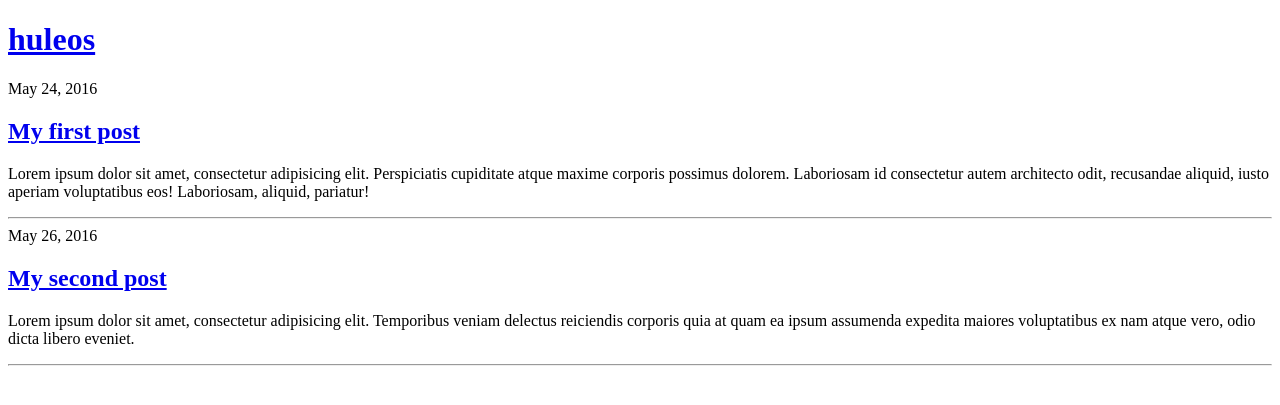
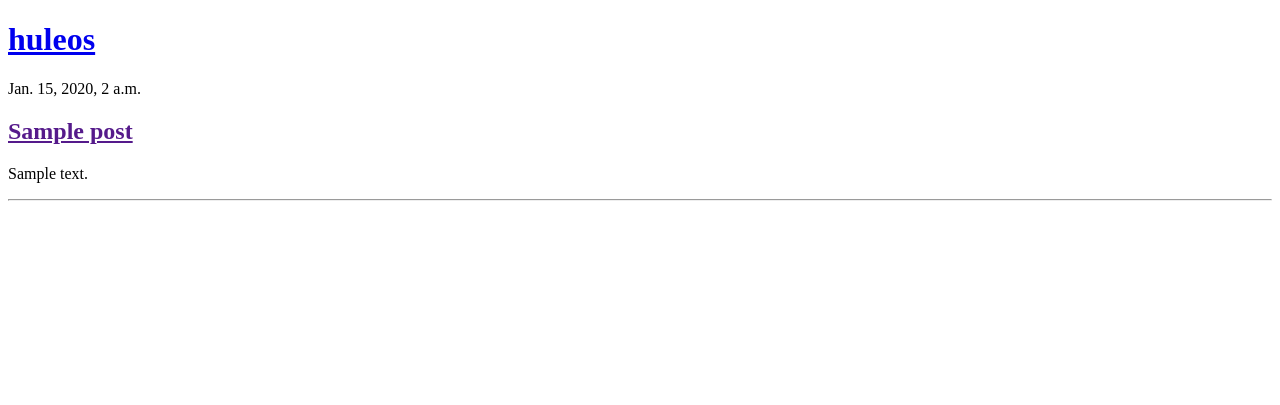
Before and after one commit to huleos/my-first-blog, a Django app: template blog/templates/blog/post_list.html in a window 1280 px wide. Shown: the top 405 px of the page. Run offline with Django 3.2, Linux system fonts and the light colour scheme; the template is opened without the code that fills it: values that come from a table or form of the project are taken from there, others are empty; tables that the repository leaves empty hold one stand-in row (values such as "Sample post").

Commit message:
modified templates display posts

```diff
--- a/blog/templates/blog/post_list.html
+++ b/blog/templates/blog/post_list.html
@@ -8,21 +8,15 @@
 	<header>
 		<h1><a href="/">huleos</a></h1>
 	</header>
+	{% for post in posts %}
 	<article>
-		<time>May 24, 2016</time>
+		<time>{{ post.published_date }}</time>
 		<h2>
-			<a href="#">My first post</a>
+			<a href="">{{ post.title }}</a>
 		</h2>
-		<p>Lorem ipsum dolor sit amet, consectetur adipisicing elit. Perspiciatis cupiditate atque maxime corporis possimus dolorem. Laboriosam id consectetur autem architecto odit, recusandae aliquid, iusto aperiam voluptatibus eos! Laboriosam, aliquid, pariatur!</p>
+		<p>{{ post.text|linebreaks}}</p>
 		<hr>
 	</article>
-	<article>
-		<time>May 26, 2016</time>
-		<h2>
-			<a href="#">My second post</a>
-		</h2>
-		<p>Lorem ipsum dolor sit amet, consectetur adipisicing elit. Temporibus veniam delectus reiciendis corporis quia at quam ea ipsum assumenda expedita maiores voluptatibus ex nam atque vero, odio dicta libero eveniet.</p>
-		<hr>
-	</article>
+	{% endfor %}
 </body>
 </html>
--- a/blog/views.py
+++ b/blog/views.py
@@ -1,4 +1,7 @@
 from django.shortcuts import render
+from django.utils import timezone
+from .models import Post
 
 def post_list(request):
-		return render(request, 'blog/post_list.html', {})
+		posts = Post.objects.filter(published_date__lte=timezone.now()).order_by('published_date')
+		return render(request, 'blog/post_list.html', {'posts': posts})
```
